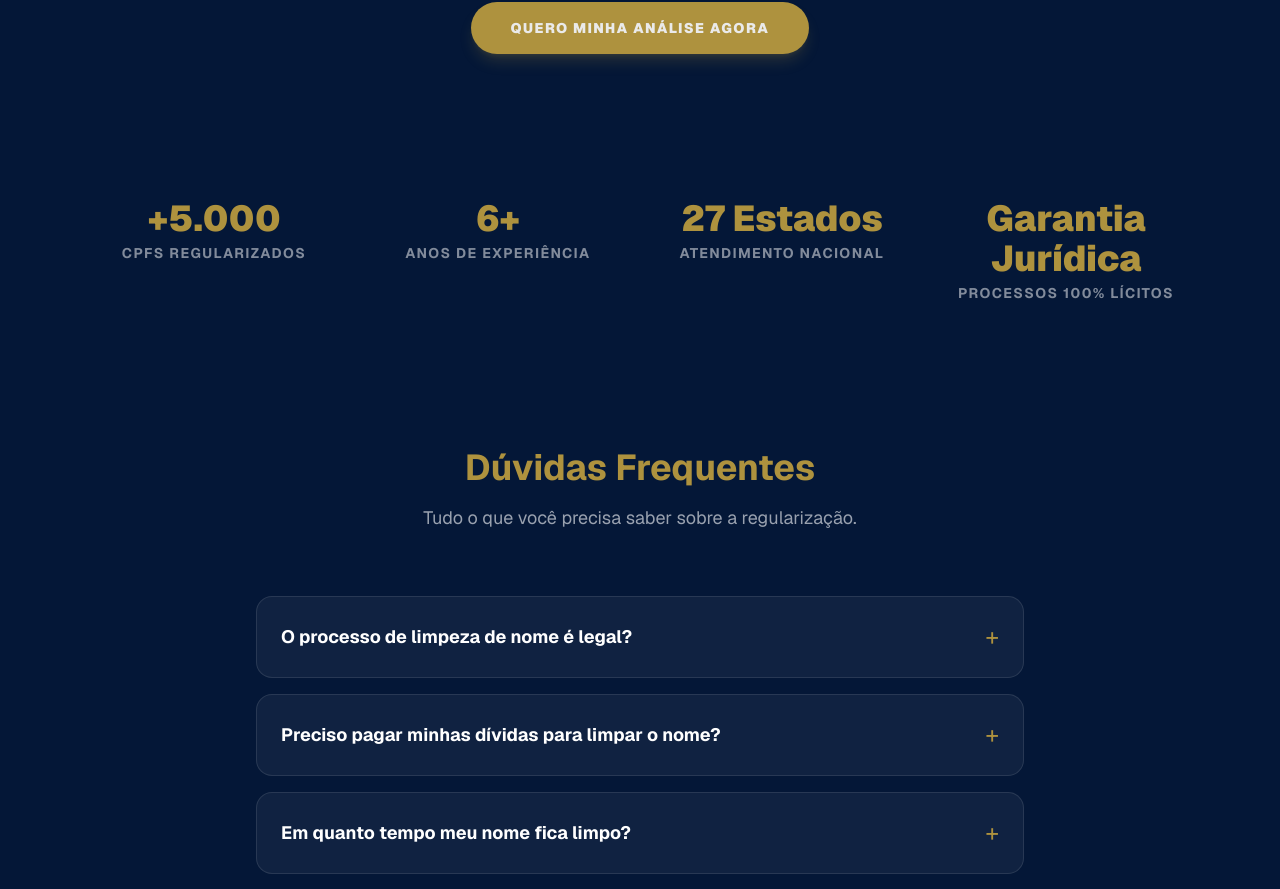
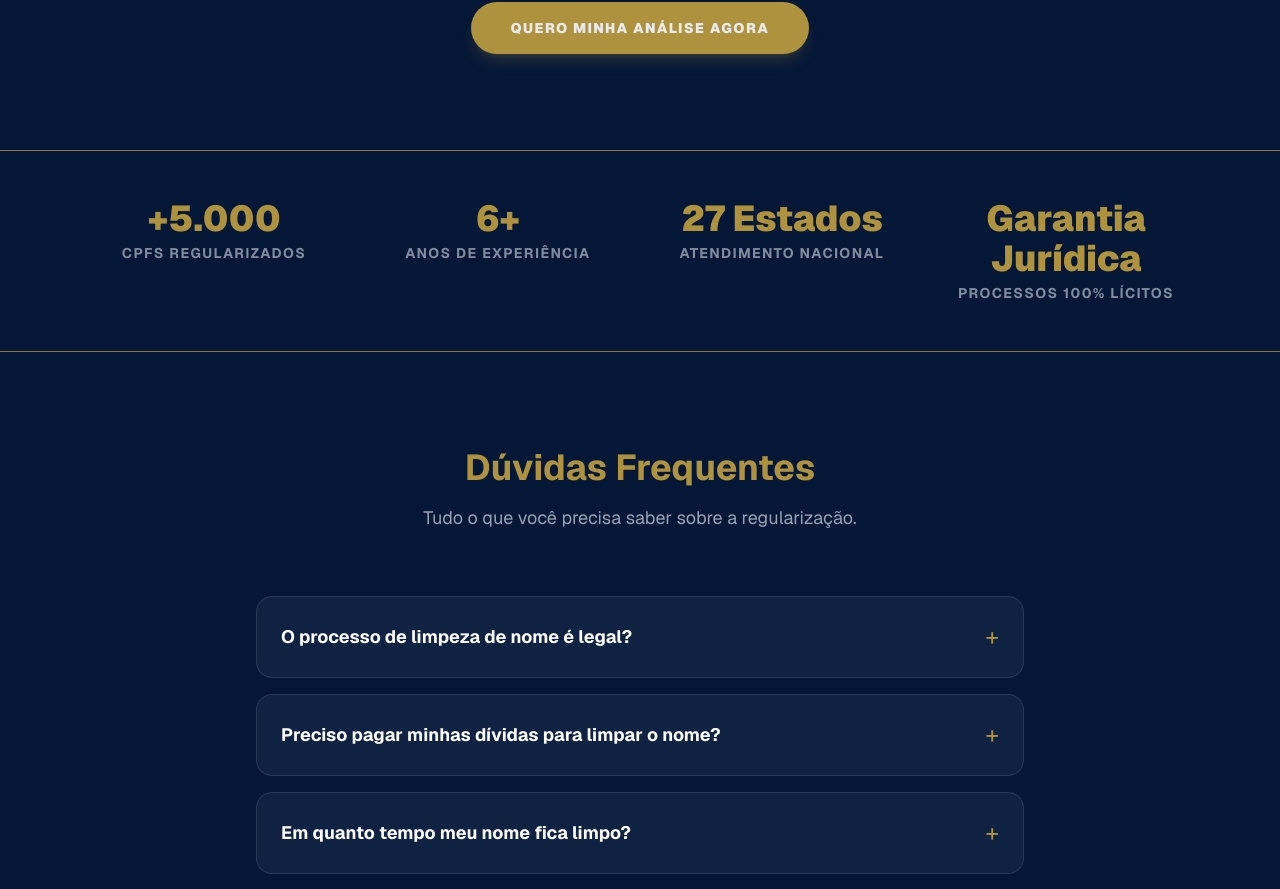
Before and after one commit to carloshenriquecarvalho/esp-landing-page, a Next.js app: page / in a window 1280 px wide. Shown: the part 4327-5216 px from the top of the page. Built offline with nearby package versions, Linux system fonts and the light colour scheme.

Commit message:
Create a Border At Authority Section

```diff
--- a/components/sections/AuthoritySection.tsx
+++ b/components/sections/AuthoritySection.tsx
@@ -10,7 +10,7 @@ export function AuthoritySection() {
   ];
 
   return (
-    <section className="bg-background py-12 border-y border-background/80">
+    <section className="bg-background py-12 border-y border-btn-gold/80">
       <div className="max-w-6xl mx-auto px-6">
         <div className="grid grid-cols-2 md:grid-cols-4 gap-8">
           {stats.map((stat, index) => (
```
